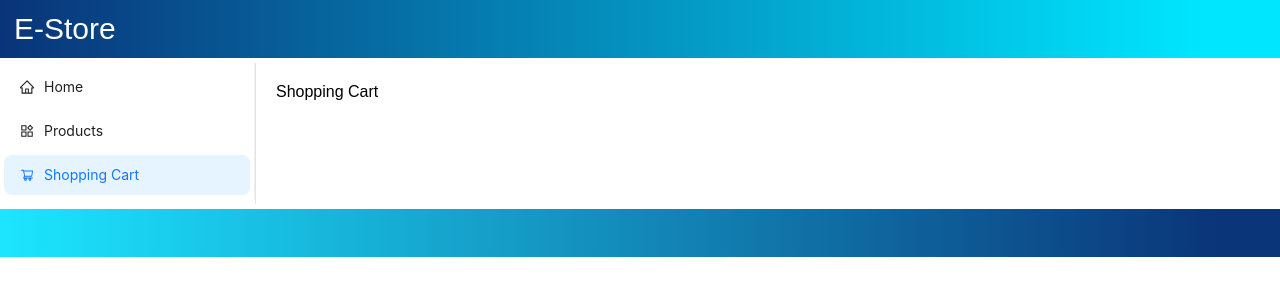
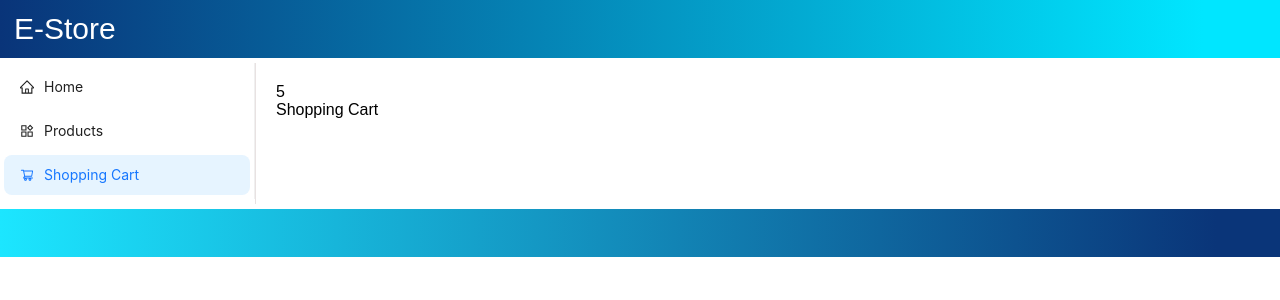
Before and after one commit to nikolai-dimitrov/Shopping-Cart-Demo, a React (Vite) app in the folder Shopping-Cart/: page /shopping-cart in a window 1280 px wide. Shown: the top 300 px of the page. Built offline with nearby package versions, Linux system fonts and the light colour scheme.

Commit message:
Initialised products context with test value

```diff
--- a/Shopping-Cart/src/App.jsx
+++ b/Shopping-Cart/src/App.jsx
@@ -1,15 +1,17 @@
 import { useState, useEffect } from "react";
 import { Routes, Route } from 'react-router-dom'
 
-import styles from "./app.module.css"
+
 import { Header } from "./components/Header/Header";
 import { Navigation } from "./components/Navigation/Navigation";
 import { Home } from "./components/Home/Home";
 import { OurProducts } from "./components/OurProducts/OurProducts";
 import { ShoppingCart } from "./components/ShoppingCart/ShoppingCart";
-
+import { ProductContextOutlet } from './contexts/ProductContext'
 
 import { Layout } from "antd";
+
+import styles from "./app.module.css"
 const { Footer } = Layout
 
 function App() {
@@ -21,8 +23,11 @@ function App() {
                 <main id="main">
                     <Routes>
                         <Route path="/" element={<Home />} />
-                        <Route path="/products" element={<OurProducts />} />
-                        <Route path="/shopping-cart" element={<ShoppingCart />} />
+                        <Route element={<ProductContextOutlet />}>
+
+                            <Route path="/products" element={<OurProducts />} />
+                            <Route path="/shopping-cart" element={<ShoppingCart />} />
+                        </Route >
 
                     </Routes>
                 </main>
--- a/Shopping-Cart/src/components/OurProducts/OurProducts.jsx
+++ b/Shopping-Cart/src/components/OurProducts/OurProducts.jsx
@@ -1,5 +1,6 @@
-import { useState, useEffect } from 'react'
+import { useState, useEffect, useContext } from 'react'
 import { Product } from './Product/Product'
+import { ProductContext } from '../../contexts/ProductContext'
 import { CardSkeleton } from '../CardSkeleton/CardSkeleton'
 
 import { splitArrayToSubArrays } from "../../utils/splitArrayToSubArrays"
@@ -10,6 +11,8 @@ export const OurProducts = () => {
   const [electronics, setElectronics] = useState([]);
   const [page, setPage] = useState(1);
   const [isLoading, setIsLoading] = useState(true);
+  const { testValue } = useContext(ProductContext)
+
   useEffect(() => {
     fetch('http://localhost:3030/jsonstore/electronics')
       .then(response => response.json())
--- a/Shopping-Cart/src/components/OurProducts/Product/Product.jsx
+++ b/Shopping-Cart/src/components/OurProducts/Product/Product.jsx
@@ -34,8 +34,8 @@ export const Product = ({
                 <article>
                     <div style={contentStyle}>
                         <div className={styles.img__wrapper}>
-                            {!imageLoaded  && <Skeleton className={styles.img}/>}
-                            <img src={imageUrl} alt="" className={styles.img} onLoad={() => console.log(setImageLoaded(true))} />
+                            {!imageLoaded && <Skeleton className={styles.img} />}
+                            <img src={imageUrl} alt="" className={styles.img} onLoad={() => setImageLoaded(true)} />
                         </div>
                         <p className={styles.title}>{item}</p>
                         <p className={styles.price} >Price:<span>$</span>{price}</p>
--- a/Shopping-Cart/src/components/ShoppingCart/ShoppingCart.jsx
+++ b/Shopping-Cart/src/components/ShoppingCart/ShoppingCart.jsx
@@ -1,6 +1,13 @@
+import { useContext } from 'react'
+import { ProductContext } from '../../contexts/ProductContext'
+
+import { Reveal } from '../Reveal/Reveal';
+
 export const ShoppingCart = () => {
+    const { testValue } = useContext(ProductContext)
     return (
         <>
+            <p>{testValue}</p>
             <div>Shopping Cart</div>
         </>
     )
--- /dev/null
+++ b/Shopping-Cart/src/contexts/ProductContext.jsx
@@ -0,0 +1,24 @@
+import { createContext } from 'react'
+import { Outlet } from 'react-router-dom';
+
+export const ProductContext = createContext();
+
+export const ProductProvider = ({ children }) => {
+    const testValue = 5
+    const productContextValues = {
+        testValue,
+    }
+    return (
+        <ProductContext.Provider value={productContextValues}>
+            {children}
+        </ProductContext.Provider>
+    )
+}
+
+export const ProductContextOutlet = () => {
+    return (
+        <ProductProvider>
+            <Outlet />
+        </ProductProvider>
+    )
+};
```
